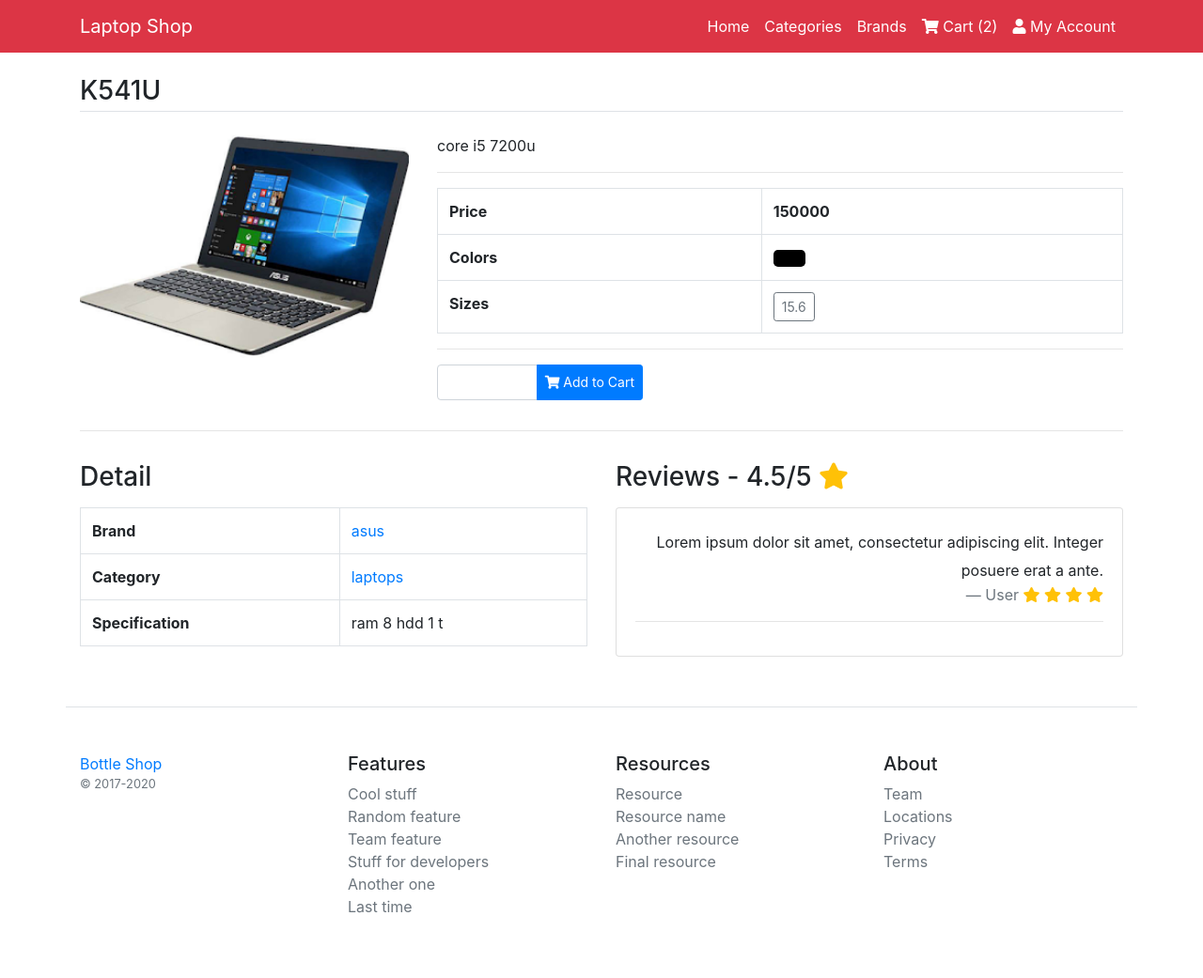
After one commit to ammaralmansor/Developping_Django, a Django app: a page that uses e_commerce_env/E_commerce/main/templates/base.html in a window 1280 px wide. The commit adds this page. Shown: the whole page at 94% size. Run offline with Django 3.2, Linux system fonts and the light colour scheme; data comes from the database, SQL or seed files in the repository; both versions use the stored data as it was after the commit; some libraries are stand-ins or nearby versions.

Commit message:
create product details 11

```diff
--- a/e_commerce_env/E_commerce/main/templates/base.html
+++ b/e_commerce_env/E_commerce/main/templates/base.html
@@ -17,7 +17,7 @@
 <body>
     <nav class="navbar navbar-expand-lg navbar-dark bg-danger">
         <div class="container">
-            <a class="navbar-brand" href="">Bottle Shop</a>
+            <a class="navbar-brand" href="">Laptop Shop</a>
             <button class="navbar-toggler" type="button" data-toggle="collapse" data-target="#navbarNav"
                 aria-controls="navbarNav" aria-expanded="false" aria-label="Toggle navigation">
                 <span class="navbar-toggler-icon"></span>
--- /dev/null
+++ b/e_commerce_env/E_commerce/main/templates/product_detail.html
@@ -0,0 +1,101 @@
+{% extends 'base.html' %}
+{% load static %}
+
+{% block content %}
+<main class="container my-4">
+    <!-- Featured Products -->
+    <h3 class="my-4 border-bottom pb-1">{{data.title}}</h3>
+    <div class="row">
+        <!-- Images -->
+        <div class="col-md-4">
+            <img id="zoom_01" data-zoom-image="/media/{{data.image}}" src="/media/{{data.image}}" class="card-img-top"
+                alt="{{data.title}}">
+        </div>
+        <div class="col-md-8">
+            <p>{{data.detail}}</p>
+            <hr />
+            <table class="table table-bordered">
+                <tr>
+                    <th>Price</th>
+                    <th>{{data.price}}</th>
+                </tr>
+                <tr>
+                    <th>Colors</th>
+                    <td>
+
+                        {% for p_attr in data.productattribute_set.all %}
+                        <button class="btn btn-lg" style="background-color:{{p_attr.color.color_code}};"></button>
+                        {% endfor %}
+
+                    </td>
+                </tr>
+                <tr>
+                    <th>Sizes</th>
+                    <td>
+                        {% for p_attr in data.productattribute_set.all %}
+                        <button class="btn btn-outline-secondary btn-sm">{{p_attr.size.title}}</button>
+                        {% endfor %}
+                    </td>
+                </tr>
+            </table>
+            <hr />
+            <div class="input-group my-3" style="width:30%;">
+                <input type="number" class="form-control" />
+                <div class="input-group-append">
+                    <button class="btn btn-primary btn-sm" type="button" id="button-addon2"><i
+                            class="fa fa-shopping-cart"></i> Add to Cart</button>
+                </div>
+            </div>
+        </div>
+    </div>
+    <hr />
+    <div class="row">
+        <div class="col-md-6">
+            <h3 class="my-3">Detail</h3>
+            <!-- Detail -->
+            <table class="table table-bordered">
+                <tr>
+                    <th>Brand</th>
+                    <td><a href="#">{{data.brand.title}}</a></td>
+                </tr>
+                <tr>
+                    <th>Category</th>
+                    <td><a href="#">{{data.category.title}}</a></td>
+                </tr>
+                <tr>
+                    <th>Specification</th>
+                    <td>{{data.specs}}</td>
+                </tr>
+            </table>
+        </div>
+        <!-- Reviews -->
+        <div class="col-md-6">
+            <h3 class="my-3">Reviews - 4.5/5 <i class="fa fa-star text-warning"></i></h3>
+            <div class="card">
+                <div class="card-body" style="max-height: 400px; overflow: auto;">
+                    <!-- Detail -->
+
+                    <blockquote class="blockquote text-right">
+                        <small>Lorem ipsum dolor sit amet, consectetur adipiscing elit. Integer posuere erat a
+                            ante.</small>
+                        <footer class="blockquote-footer">User
+                            <cite title="Source Title">
+                                <i class="fa fa-star text-warning"></i>
+                                <i class="fa fa-star text-warning"></i>
+                                <i class="fa fa-star text-warning"></i>
+                                <i class="fa fa-star text-warning"></i>
+                            </cite>
+                        </footer>
+                    </blockquote>
+                    <hr />
+
+                </div>
+            </div>
+        </div>
+    </div>
+</main>
+<script src="https://cdn.jsdelivr.net/gh/igorlino/elevatezoom-plus@1.2.3/src/jquery.ez-plus.js"></script>
+<script>
+    $('#zoom_01').ezPlus();
+</script>
+{% endblock content %}
--- a/e_commerce_env/E_commerce/main/urls.py
+++ b/e_commerce_env/E_commerce/main/urls.py
@@ -1,5 +1,6 @@
 from django.urls import path,include
-from .views import index,category_list,brand_list,product_list ,category_product_list ,brand_product_list
+from .views import index,category_list,brand_list,product_list ,category_product_list ,brand_product_list , product_detail
+
 from django.conf import settings
 from django.conf.urls.static import static
 
@@ -10,6 +11,7 @@ urlpatterns = [
     path('product_list',product_list,name='product_list'),
     path('category_product_list/<int:cat_id>',category_product_list,name='category_product_list'),
     path('brand_product_list/<int:brand_id>',brand_product_list,name='brand_product_list'),
+    path('product/<str:slug>/<int:id>',product_detail,name='product_detail'),
 ]
 
 
--- a/e_commerce_env/E_commerce/main/views.py
+++ b/e_commerce_env/E_commerce/main/views.py
@@ -79,3 +79,8 @@ def brand_product_list(request,brand_id):
         'size': sizes,
 
     })
+
+#Product Detail
+def product_detail(request,slug,id):
+    data = Product.objects.get(id=id)
+    return render(request,'product_detail.html',{'data':data})
```
Also changed, not shown: e_commerce_env/E_commerce/db.sqlite3.
